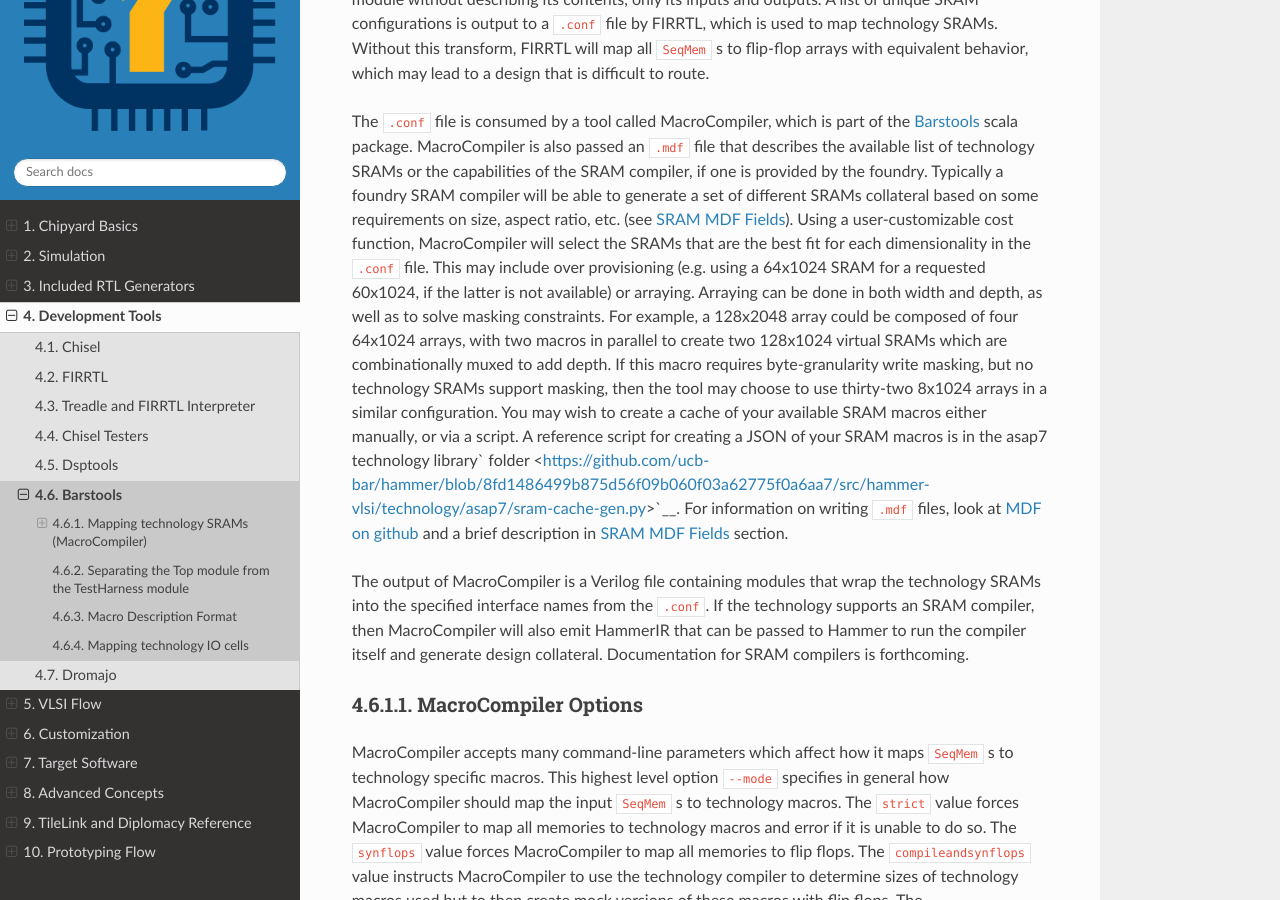
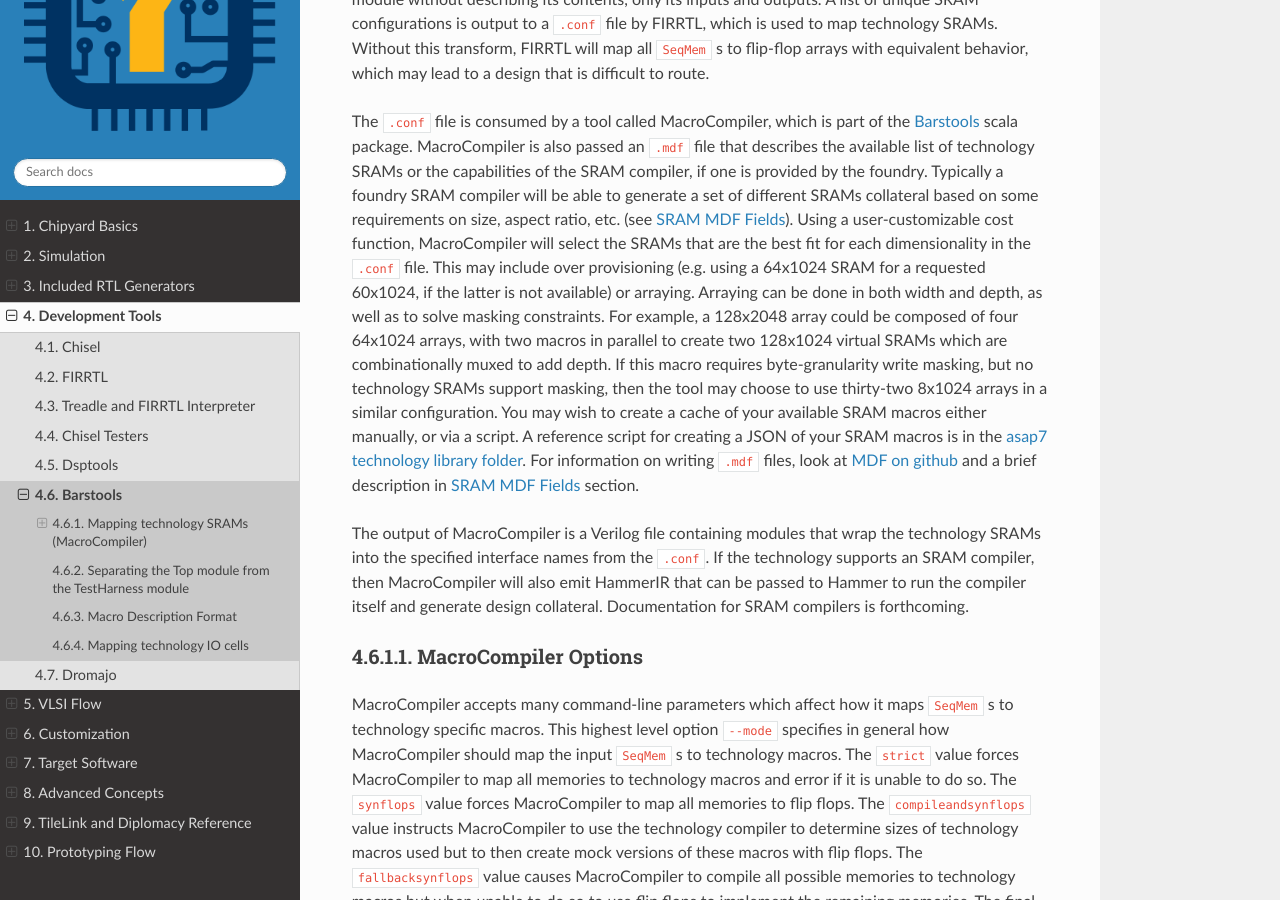
Before and after one commit to ucb-bar/chipyard, a Sphinx documentation site: the page built from docs/Tools/Barstools.rst, in a window 1280 px wide and 900 px high, scrolled down 735 px. Built offline with Sphinx 7.4.7 and the Read the Docs theme 2.0.0, drawn with Linux system fonts in a browser that asks for light colours.

Commit message:
Update Barstools.rst

```diff
--- a/docs/Tools/Barstools.rst
+++ b/docs/Tools/Barstools.rst
@@ -31,7 +31,7 @@
 Arraying can be done in both width and depth, as well as to solve masking constraints.
 For example, a 128x2048 array could be composed of four 64x1024 arrays, with two macros in parallel to create two 128x1024 virtual SRAMs which are combinationally muxed to add depth.
 If this macro requires byte-granularity write masking, but no technology SRAMs support masking, then the tool may choose to use thirty-two 8x1024 arrays in a similar configuration.
-You may wish to create a cache of your available SRAM macros either manually, or via a script. A reference script for creating a JSON of your SRAM macros is in the asap7 technology library` folder <https://github.com/ucb-bar/hammer/blob/8fd1486499b875d56f09b060f03a62775f0a6aa7/src/hammer-vlsi/technology/asap7/sram-cache-gen.py>`__.
+You may wish to create a cache of your available SRAM macros either manually, or via a script. A reference script for creating a JSON of your SRAM macros is in the `asap7 technology library folder <https://github.com/ucb-bar/hammer/blob/8fd1486499b875d56f09b060f03a62775f0a6aa7/src/hammer-vlsi/technology/asap7/sram-cache-gen.py>`__.
 For information on writing ``.mdf`` files, look at `MDF on github <https://github.com/ucb-bar/plsi-mdf>`__ and a brief description in :ref:`Tools/Barstools:SRAM MDF Fields` section.
 
 The output of MacroCompiler is a Verilog file containing modules that wrap the technology SRAMs into the specified interface names from the ``.conf``.
```
